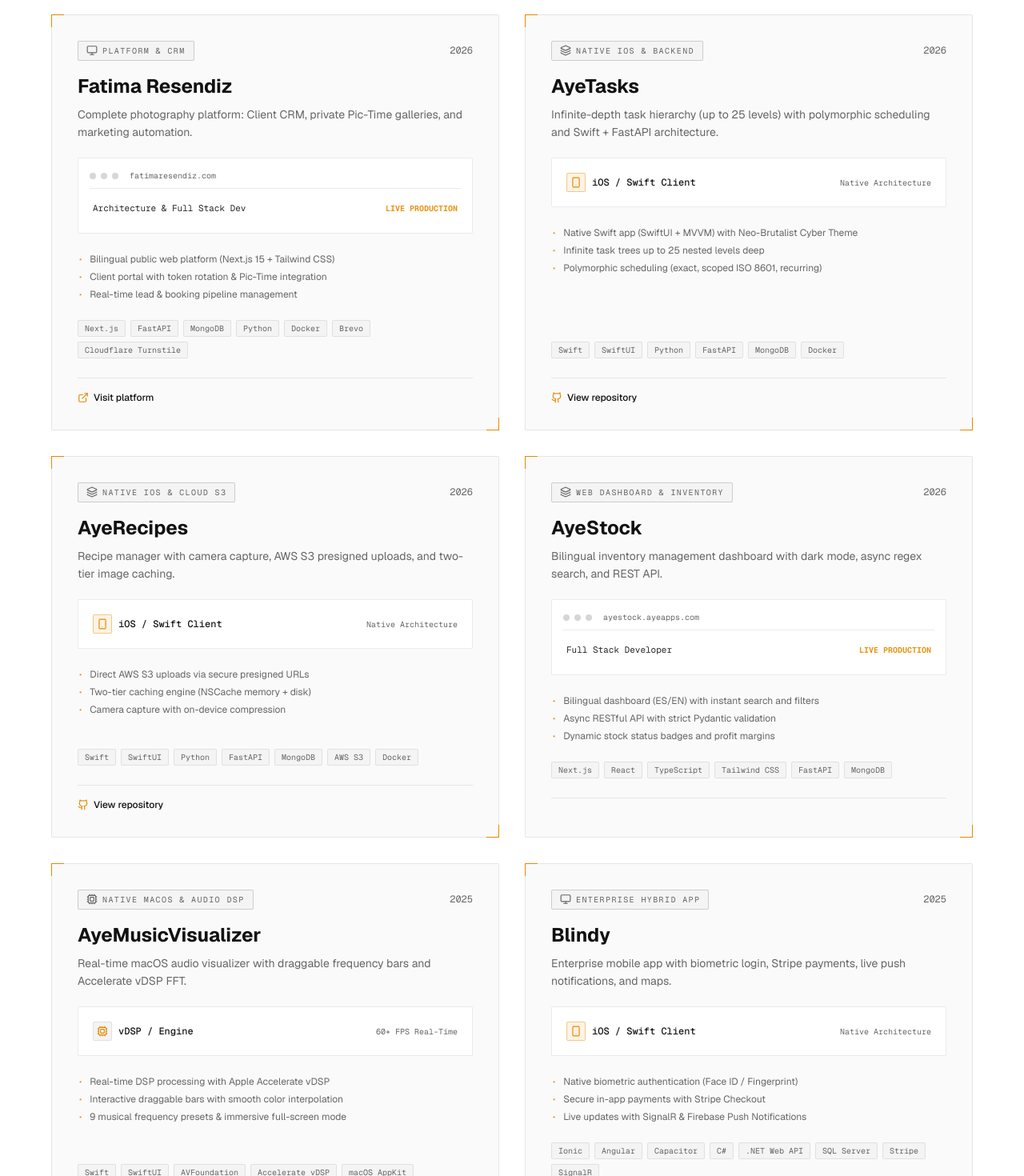
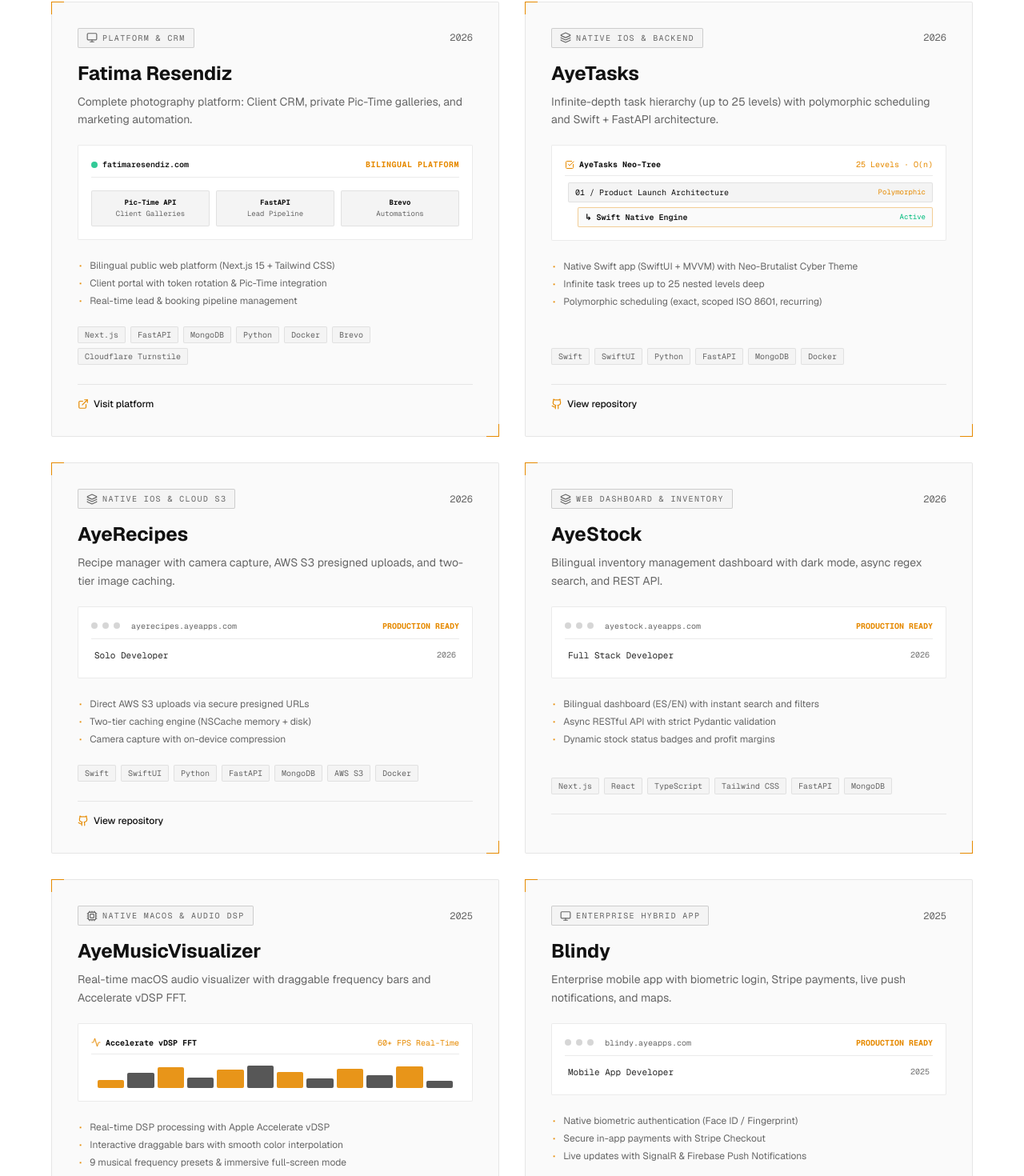
Before and after one commit to AyeApps/AyeAppsWeb, a Next.js app: page /en/portfolio in a window 1280 px wide. Shown: the part 858-2328 px from the top of the page at 80% size. Built offline with nearby package versions, Linux system fonts and the light colour scheme.

Commit message:
style(polish): enhance visual mockups, balance hero stats, route CTAs and optimize mobile touch targets

```diff
--- a/src/app/[lang]/dictionaries/en.json
+++ b/src/app/[lang]/dictionaries/en.json
@@ -18,9 +18,9 @@
     "view_all_projects": "View all projects & products",
     "stats": [
       { "value": "100%", "label": "Custom Code" },
-      { "value": "< 1.2s", "label": "Load Time" },
-      { "value": "25+", "label": "Hierarchy Levels" },
-      { "value": "O(n)", "label": "Optimized Scale" }
+      { "value": "< 1.2s", "label": "Edge Load Time" },
+      { "value": "0", "label": "Generic Templates" },
+      { "value": "1-on-1", "label": "Direct Engineering" }
     ]
   },
   "portfolio_page": {
--- a/src/app/[lang]/dictionaries/es.json
+++ b/src/app/[lang]/dictionaries/es.json
@@ -19,8 +19,8 @@
     "stats": [
       { "value": "100%", "label": "Código a Medida" },
       { "value": "< 1.2s", "label": "Tiempo de Carga" },
-      { "value": "25+", "label": "Niveles de Jerarquía" },
-      { "value": "O(n)", "label": "Rendimiento Optimizado" }
+      { "value": "0", "label": "Plantillas Genéricas" },
+      { "value": "1-on-1", "label": "Atención Directa" }
     ]
   },
   "portfolio_page": {
--- a/src/app/[lang]/page.tsx
+++ b/src/app/[lang]/page.tsx
@@ -54,7 +54,7 @@ export default async function HomePage({ params }: PageProps) {
       <Navbar dict={dict} lang={lang} />
       <main id="main">
         {/* ─── Hero Section ───────────────────────────── */}
-        <Hero dict={dict} />
+        <Hero dict={dict} lang={lang} />
 
         {/* ─── Featured Work Preview ──────────────────── */}
         <section className="py-24 px-4 sm:px-6 bg-[var(--surface-raised)] border-y border-[var(--border)]">
--- a/src/components/ProjectsShowcase.tsx
+++ b/src/components/ProjectsShowcase.tsx
@@ -3,7 +3,7 @@
 import { useState } from 'react'
 import { PROJECTS, Project } from '@/data/projects'
 import ScrollReveal from './ScrollReveal'
-import { ExternalLink, Layers, Smartphone, Monitor, Cpu } from 'lucide-react'
+import { ExternalLink, Layers, Smartphone, Monitor, Cpu, Activity, Camera, CheckSquare, Sparkles } from 'lucide-react'
 import { GithubIcon } from './Icons'
 
 type Dict = {
@@ -49,7 +49,7 @@ export default function ProjectsShowcase({ dict, lang }: { dict: Dict; lang: 'es
     <section
       id="portfolio"
       aria-labelledby="portfolio-heading"
-      className="py-28 px-4 sm:px-6 bg-[var(--surface-raised)] border-y border-[var(--border)]"
+      className="py-24 px-4 sm:px-6 bg-[var(--surface-raised)] border-y border-[var(--border)]"
     >
       <div className="max-w-6xl mx-auto">
         {/* Section Header */}
@@ -88,7 +88,7 @@ export default function ProjectsShowcase({ dict, lang }: { dict: Dict; lang: 'es
                   onClick={() => setFilter(tab.id as any)}
                   className={`btn-press px-4 py-2 text-xs font-mono tracking-wide rounded-xs border transition-all ${
                     active
-                      ? 'border-[var(--accent-amber)] bg-[var(--accent-amber-subtle)] text-[var(--foreground)] font-bold'
+                      ? 'border-[var(--accent-amber)] bg-[var(--accent-amber-subtle)] text-[var(--foreground)] font-bold shadow-xs'
                       : 'border-[var(--border)] bg-[var(--surface)] text-[var(--muted)] hover:text-[var(--foreground)] hover:border-[var(--border-strong)]'
                   }`}
                 >
@@ -126,41 +126,98 @@ export default function ProjectsShowcase({ dict, lang }: { dict: Dict; lang: 'es
                   </p>
 
                   {/* Interactive Visual Representation Mockup */}
-                  <div className="mb-6 p-3.5 rounded-xs border border-[var(--border)] bg-[var(--surface-raised)]">
-                    {project.mockupType === 'browser' ? (
+                  <div className="mb-6 p-4 rounded-xs border border-[var(--border)] bg-[var(--surface-raised)] overflow-hidden">
+                    {project.id === 'fatima-resendiz' ? (
+                      /* Flagship Client Platform Mockup */
+                      <div className="space-y-3">
+                        <div className="flex items-center justify-between pb-2 border-b border-[var(--border)] text-[10px] font-mono text-[var(--muted)]">
+                          <div className="flex items-center gap-1.5">
+                            <span className="w-2 h-2 rounded-full bg-emerald-500/80" />
+                            <span className="text-[var(--foreground)] font-semibold">fatimaresendiz.com</span>
+                          </div>
+                          <span className="text-[var(--accent-amber)] uppercase font-bold tracking-wider">BILINGUAL PLATFORM</span>
+                        </div>
+                        <div className="grid grid-cols-3 gap-2 pt-1 text-center font-mono text-[9px]">
+                          <div className="p-2 rounded-xs border border-[var(--border)] bg-[var(--surface-alt)]">
+                            <span className="text-[var(--foreground)] block font-bold">Pic-Time API</span>
+                            <span className="text-[var(--muted)]">Client Galleries</span>
+                          </div>
+                          <div className="p-2 rounded-xs border border-[var(--border)] bg-[var(--surface-alt)]">
+                            <span className="text-[var(--foreground)] block font-bold">FastAPI</span>
+                            <span className="text-[var(--muted)]">Lead Pipeline</span>
+                          </div>
+                          <div className="p-2 rounded-xs border border-[var(--border)] bg-[var(--surface-alt)]">
+                            <span className="text-[var(--foreground)] block font-bold">Brevo</span>
+                            <span className="text-[var(--muted)]">Automations</span>
+                          </div>
+                        </div>
+                      </div>
+                    ) : project.id === 'ayetasks' ? (
+                      /* AyeTasks Infinite Tree Mockup */
+                      <div className="space-y-2 font-mono text-[10px]">
+                        <div className="flex items-center justify-between pb-1.5 border-b border-[var(--border)]">
+                          <span className="text-[var(--foreground)] font-bold flex items-center gap-1.5">
+                            <CheckSquare className="w-3 h-3 text-[var(--accent-amber)]" />
+                            AyeTasks Neo-Tree
+                          </span>
+                          <span className="text-[var(--accent-amber)]">25 Levels · O(n)</span>
+                        </div>
+                        <div className="space-y-1.5 pl-1">
+                          <div className="flex items-center justify-between py-1 px-2 rounded-xs bg-[var(--surface-alt)] border border-[var(--border)]">
+                            <span>01 / Product Launch Architecture</span>
+                            <span className="text-[var(--accent-amber)] text-[9px]">Polymorphic</span>
+                          </div>
+                          <div className="flex items-center justify-between py-1 px-2 rounded-xs bg-[var(--surface)] border border-[var(--accent-amber-border)] ml-3">
+                            <span className="text-[var(--foreground)] font-semibold">↳ Swift Native Engine</span>
+                            <span className="text-emerald-500 text-[9px]">Active</span>
+                          </div>
+                        </div>
+                      </div>
+                    ) : project.id === 'ayemusicvisualizer' ? (
+                      /* macOS Audio DSP Visualizer Mockup */
+                      <div className="space-y-2.5">
+                        <div className="flex items-center justify-between pb-1.5 border-b border-[var(--border)] text-[10px] font-mono">
+                          <span className="text-[var(--foreground)] font-bold flex items-center gap-1.5">
+                            <Activity className="w-3 h-3 text-[var(--accent-amber)]" />
+                            Accelerate vDSP FFT
+                          </span>
+                          <span className="text-[var(--accent-amber)]">60+ FPS Real-Time</span>
+                        </div>
+                        {/* Audio Waveform Equalizer simulation */}
+                        <div className="flex items-end justify-between h-8 gap-1 pt-1 px-2">
+                          {[35, 65, 90, 45, 80, 100, 70, 40, 85, 55, 95, 30].map((height, i) => (
+                            <div
+                              key={i}
+                              style={{ height: `${height}%` }}
+                              className={`w-full rounded-xs transition-all ${
+                                i % 2 === 0
+                                  ? 'bg-[var(--accent-amber)] opacity-90'
+                                  : 'bg-[var(--foreground)] opacity-70'
+                              }`}
+                            />
+                          ))}
+                        </div>
+                      </div>
+                    ) : (
+                      /* Standard Clean Browser / App Architecture View */
                       <div className="space-y-2">
-                        <div className="flex items-center gap-1.5 pb-2 border-b border-[var(--border)]">
-                          <span className="w-2 h-2 rounded-full bg-[var(--border-strong)]" />
-                          <span className="w-2 h-2 rounded-full bg-[var(--border-strong)]" />
-                          <span className="w-2 h-2 rounded-full bg-[var(--border-strong)]" />
-                          <span className="ml-2 text-[10px] font-mono text-[var(--muted)]">
-                            {project.liveUrl ? project.liveUrl.replace('https://', '') : `${project.slug}.ayeapps.com`}
+                        <div className="flex items-center justify-between pb-2 border-b border-[var(--border)]">
+                          <div className="flex items-center gap-1.5">
+                            <span className="w-2 h-2 rounded-full bg-[var(--border-strong)]" />
+                            <span className="w-2 h-2 rounded-full bg-[var(--border-strong)]" />
+                            <span className="w-2 h-2 rounded-full bg-[var(--border-strong)]" />
+                            <span className="ml-2 text-[10px] font-mono text-[var(--muted)]">
+                              {project.liveUrl ? project.liveUrl.replace('https://', '') : `${project.slug}.ayeapps.com`}
+                            </span>
+                          </div>
+                          <span className="text-[10px] font-mono text-[var(--accent-amber)] font-bold">
+                            PRODUCTION READY
                           </span>
                         </div>
-                        <div className="py-2 px-1 text-[11px] font-mono text-[var(--foreground)] opacity-90 flex items-center justify-between">
+                        <div className="py-1 px-1 text-[11px] font-mono text-[var(--foreground)] opacity-90 flex items-center justify-between">
                           <span>{project.role[lang]}</span>
-                          <span className="text-[var(--accent-amber)] text-[10px] font-bold">LIVE PRODUCTION</span>
+                          <span className="text-[var(--muted)] text-[10px]">{project.year}</span>
                         </div>
-                      </div>
-                    ) : project.mockupType === 'mobile' ? (
-                      <div className="flex items-center justify-between py-1 px-1">
-                        <div className="flex items-center gap-2">
-                          <div className="w-6 h-6 rounded-xs bg-[var(--accent-amber-subtle)] border border-[var(--accent-amber-border)] flex items-center justify-center">
-                            <Smartphone className="w-3.5 h-3.5 text-[var(--accent-amber)]" />
-                          </div>
-                          <span className="text-xs font-mono font-medium text-[var(--foreground)]">iOS / Swift Client</span>
-                        </div>
-                        <span className="text-[10px] font-mono text-[var(--muted)]">Native Architecture</span>
-                      </div>
-                    ) : (
-                      <div className="flex items-center justify-between py-1 px-1">
-                        <div className="flex items-center gap-2">
-                          <div className="w-6 h-6 rounded-xs bg-[var(--surface-alt)] border border-[var(--border)] flex items-center justify-center">
-                            <Cpu className="w-3.5 h-3.5 text-[var(--accent-amber)]" />
-                          </div>
-                          <span className="text-xs font-mono font-medium text-[var(--foreground)]">vDSP / Engine</span>
-                        </div>
-                        <span className="text-[10px] font-mono text-[var(--muted)]">60+ FPS Real-Time</span>
                       </div>
                     )}
                   </div>
@@ -190,7 +247,7 @@ export default function ProjectsShowcase({ dict, lang }: { dict: Dict; lang: 'es
                   </div>
 
                   {/* Actions Links */}
-                  <div className="flex items-center gap-3 pt-4 border-t border-[var(--border)]">
+                  <div className="flex items-center gap-4 pt-4 border-t border-[var(--border)]">
                     {project.liveUrl && (
                       <a
                         href={project.liveUrl}
--- a/src/components/ThemeToggle.tsx
+++ b/src/components/ThemeToggle.tsx
@@ -32,19 +32,19 @@ export default function ThemeToggle() {
   }
 
   if (!mounted) {
-    return <div className="w-8 h-8" />
+    return <div className="w-9 h-9" />
   }
 
   return (
     <button
       onClick={toggle}
       aria-label={isDark ? 'Cambiar a modo claro' : 'Cambiar a modo oscuro'}
-      className="btn-press flex items-center justify-center w-8 h-8 rounded border border-[var(--border)] bg-[var(--surface-alt)] hover:border-[var(--accent-amber-border)] text-[var(--foreground)] transition-colors"
+      className="btn-press min-w-[40px] min-h-[40px] sm:min-w-[34px] sm:min-h-[34px] flex items-center justify-center rounded-xs border border-[var(--border)] bg-[var(--surface-alt)] hover:border-[var(--accent-amber-border)] text-[var(--foreground)] transition-colors p-2"
     >
       {isDark ? (
-        <Sun className="w-3.5 h-3.5 text-[var(--accent-amber)]" />
+        <Sun className="w-4 h-4 text-[var(--accent-amber)]" />
       ) : (
-        <Moon className="w-3.5 h-3.5 text-[var(--foreground)]" />
+        <Moon className="w-4 h-4 text-[var(--foreground)]" />
       )}
     </button>
   )
```
Also changed, not shown: src/components/ContactSection.tsx (+9 -9 lines), src/components/Hero.tsx (+13 -12 lines), .impeccable/critique/2026-08-27T17-21-56Z__src-app-lang-page-tsx.md (added), 2 other files (tests, documents, lock files or other folders).
